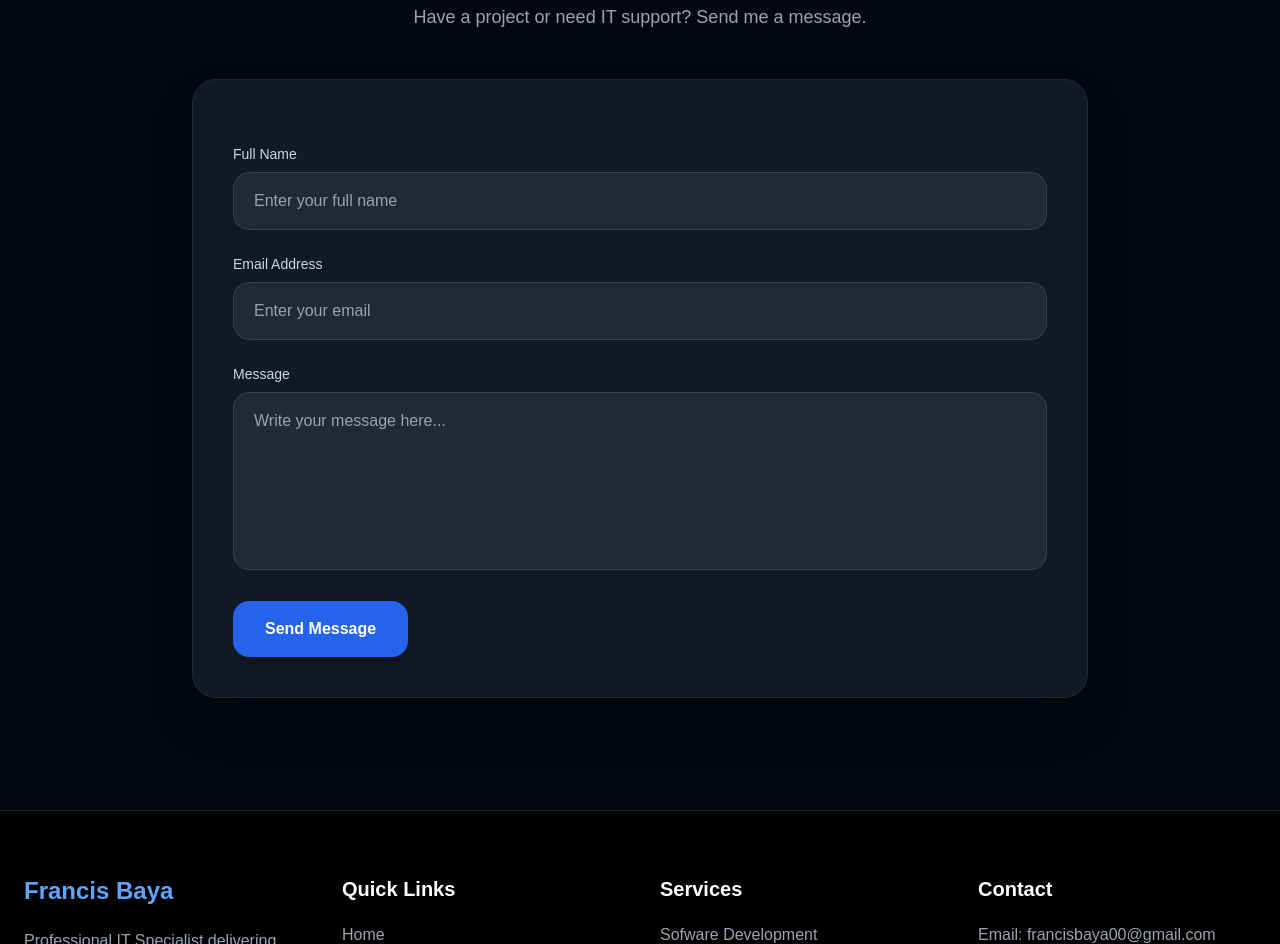
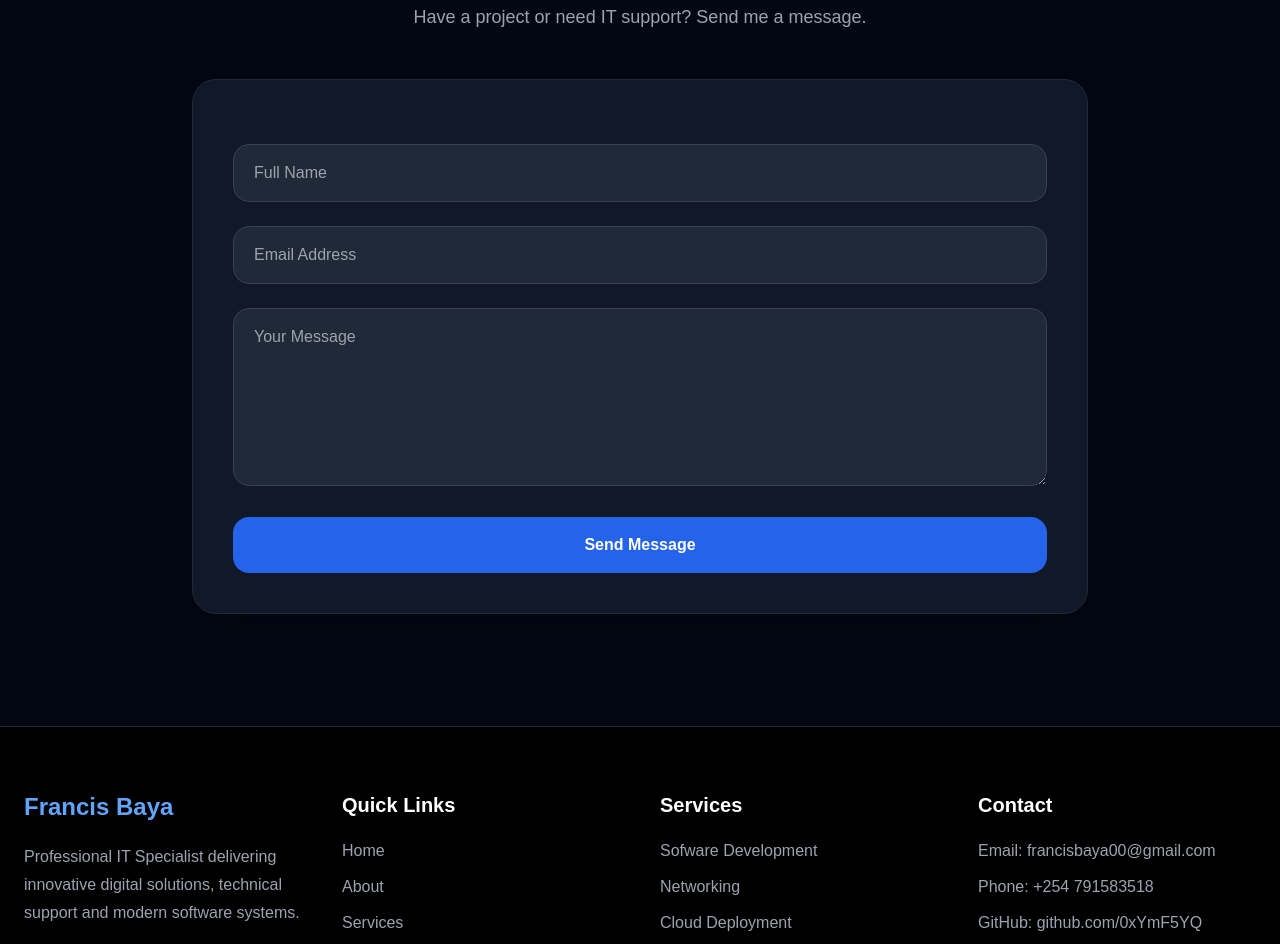
Before and after one commit to 0xYmF5YQ/baya, a plain HTML site: page index.html in a window 1280 px wide. Shown: the part 3475-4419 px from the top of the page. Drawn offline with nearby package versions, Linux system fonts and the light colour scheme.

Commit message:
added thankyou.html

```diff
--- a/index.html
+++ b/index.html
@@ -374,70 +374,57 @@ Get In Touch
   class="bg-gray-900 border border-gray-800 rounded-3xl p-6 sm:p-8 lg:p-10 shadow-2xl space-y-6"
 >
 
-      <!-- Hidden Fields -->
+  <!-- FormSubmit Settings -->
   <input type="hidden" name="_captcha" value="false">
 
   <input
     type="hidden"
     name="_next"
-        value="thankyou.html"
+    value="https://0xYmF5YQ.github.io/baya/thankyou.html"
+  >
+
+  <input
+    type="hidden"
+    name="_subject"
+    value="New Portfolio Message"
   >
 
   <!-- Name -->
-      <div>
-        <label class="block mb-2 text-sm font-medium text-gray-300">
-          Full Name
-        </label>
-
   <input
     type="text"
     name="name"
-          placeholder="Enter your full name"
+    placeholder="Full Name"
     required
-          class="w-full px-5 py-4 rounded-2xl bg-gray-800 border border-gray-700 text-white placeholder-gray-400 focus:outline-none focus:ring-2 focus:ring-blue-500 focus:border-blue-500 transition"
+    class="w-full px-5 py-4 rounded-2xl bg-gray-800 border border-gray-700 text-white"
   >
-      </div>
 
   <!-- Email -->
-      <div>
-        <label class="block mb-2 text-sm font-medium text-gray-300">
-          Email Address
-        </label>
-
   <input
     type="email"
     name="email"
-          placeholder="Enter your email"
+    placeholder="Email Address"
     required
-          class="w-full px-5 py-4 rounded-2xl bg-gray-800 border border-gray-700 text-white placeholder-gray-400 focus:outline-none focus:ring-2 focus:ring-blue-500 focus:border-blue-500 transition"
+    class="w-full px-5 py-4 rounded-2xl bg-gray-800 border border-gray-700 text-white"
   >
-      </div>
 
   <!-- Message -->
-      <div>
-        <label class="block mb-2 text-sm font-medium text-gray-300">
-          Message
-        </label>
-
   <textarea
     name="message"
     rows="6"
-          placeholder="Write your message here..."
+    placeholder="Your Message"
     required
-          class="w-full px-5 py-4 rounded-2xl bg-gray-800 border border-gray-700 text-white placeholder-gray-400 focus:outline-none focus:ring-2 focus:ring-blue-500 focus:border-blue-500 transition resize-none"
+    class="w-full px-5 py-4 rounded-2xl bg-gray-800 border border-gray-700 text-white"
   ></textarea>
-      </div>
 
-      <!-- Button -->
+  <!-- Submit -->
   <button
     type="submit"
-        class="w-full sm:w-auto bg-blue-600 hover:bg-blue-700 text-white font-semibold px-8 py-4 rounded-2xl transition duration-300 shadow-lg hover:scale-[1.02]"
+    class="w-full bg-blue-600 hover:bg-blue-700 py-4 rounded-2xl font-semibold transition"
   >
     Send Message
   </button>
 
 </form>
-
 </div>
 </section>
 
```
Lines whose indentation alone changed are shown as unchanged.
